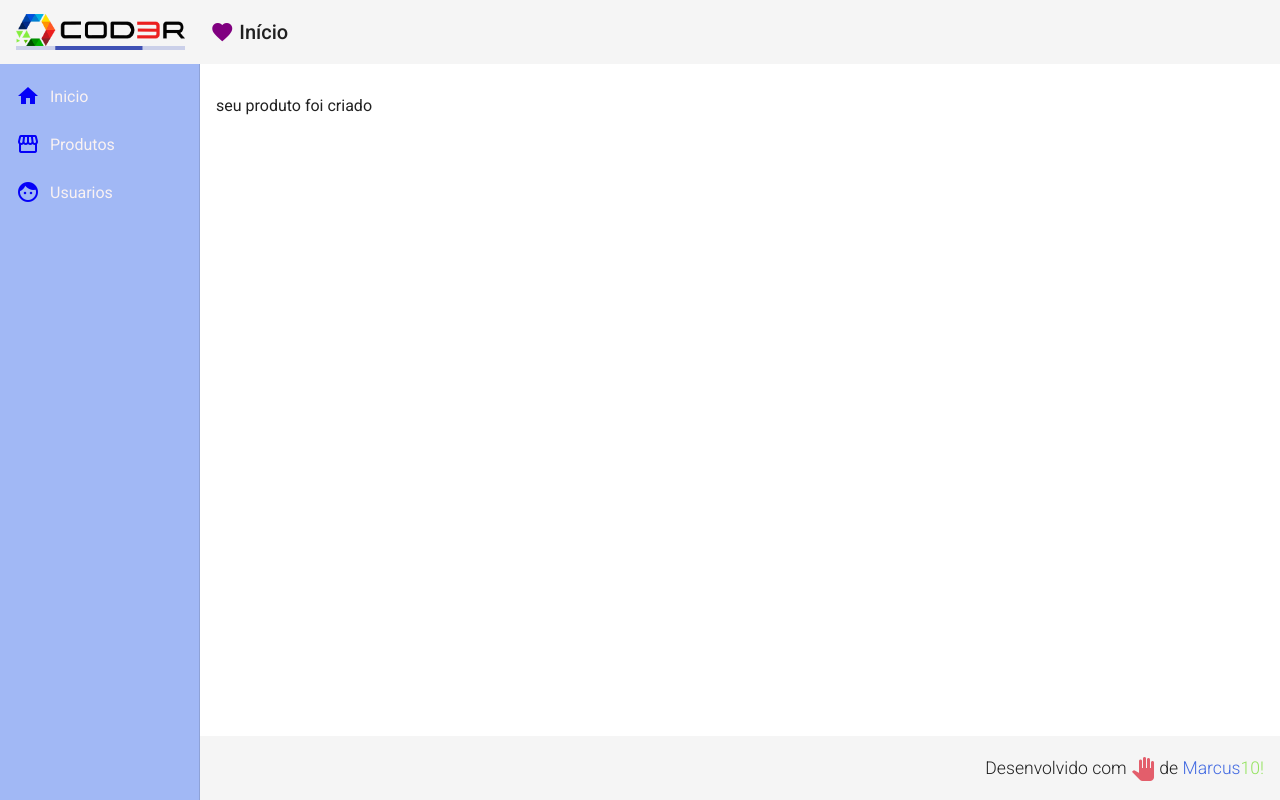
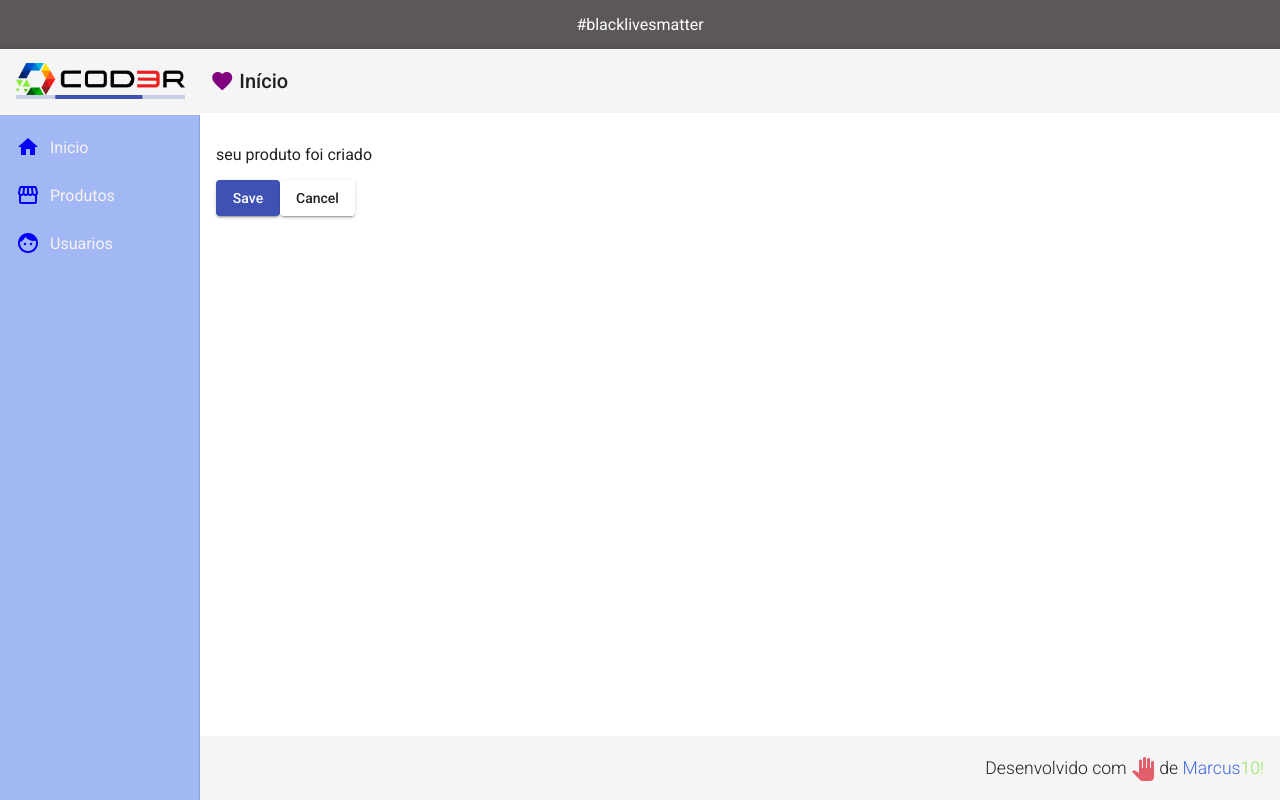
Before and after one commit to anacosantos/angular-coder, an Angular app in the folder frontend/: page /products/create in a window 1280 px wide. Built offline with nearby package versions, Linux system fonts and the light colour scheme.

Commit message:
criação de top, novas criaçoes com CSS e inicio de backend

```diff
--- a/frontend/src/app/app.component.html
+++ b/frontend/src/app/app.component.html
@@ -1,3 +1,5 @@
+
+<app-top></app-top>
 <app-header></app-header>
 <app-nav></app-nav>
 <app-footer></app-footer>
--- a/frontend/src/app/components/product/product-create/product-create.component.html
+++ b/frontend/src/app/components/product/product-create/product-create.component.html
@@ -1 +1,9 @@
 <p>seu produto foi criado</p>
+
+<button mat-raised-button (click)="createProduct()" color="primary">
+    Save
+</button>
+
+<button mat-raised-button (click)="cancel()">
+    Cancel
+</button>
--- a/frontend/src/app/components/product/product-create/product-create.component.ts
+++ b/frontend/src/app/components/product/product-create/product-create.component.ts
@@ -1,4 +1,6 @@
+import { ProductService } from './../product.service';
 import { Component, OnInit } from '@angular/core';
+import { Router } from '@angular/router';
 
 @Component({
   selector: 'app-product-create',
@@ -7,14 +9,21 @@ import { Component, OnInit } from '@angular/core';
 })
 export class ProductCreateComponent implements OnInit {
 
-  propLegal =  "qualquer"
+  constructor(
+    private productService: ProductService,
+    private router :Router) {
 
-  constructor() { }
+      }
 
   ngOnInit(): void {
+
   }
 
-  fazerAlgo(): void {
-    console.log('Fazendo algo!')
+  createProduct(): void{
+    this.productService.showMessage('Produto criado')
   }
+  cancel(): void{
+    this.router.navigate(['/products'])
+  }
+
 }
--- /dev/null
+++ b/frontend/src/app/components/product/product.service.ts
@@ -0,0 +1,27 @@
+import { Injectable } from '@angular/core';
+import { MatSnackBar } from '@angular/material/snack-bar'
+import { HttpClient } from '@angular/common/http';
+import { Product } from './product.model';
+
+@Injectable({
+  providedIn: 'root'
+})
+export class ProductService {
+
+  baseUrl ="http://localhost:3001/products"
+
+
+  constructor(private snackBar: MatSnackBar, private http: HttpClient) {}
+
+  showMessage(msg: string): void{
+    this.snackBar.open(msg,'Fechar', {
+      duration: 3000,
+      horizontalPosition: "right",
+      verticalPosition: "top"
+    })
+  }
+
+  create(product: Product){
+    return this.http.post()
+  }
+}
--- a/frontend/src/app/components/template/header/header.component.html
+++ b/frontend/src/app/components/template/header/header.component.html
@@ -1,5 +1,5 @@
 <mat-toolbar class = "header mat-elevation-z4">
-        <span>
+    <span>
         <a routerLink="/">
             <img class ="logo" src="assets/img/logo.png" alt="logo">
         </a>
--- a/frontend/src/app/components/template/nav/nav.component.html
+++ b/frontend/src/app/components/template/nav/nav.component.html
@@ -1,6 +1,6 @@
 <mat-sidenav-container class="container">
     <mat-sidenav class="sidenav" mode="side" opened
-        fixedInViewport="true" fixedTopGap="64">
+        fixedInViewport="true" fixedTopGap="115">
         <mat-nav-list class="nav-list">
             <a mat-list-item routerLink="/">
                 <i class ="material-icons">
--- /dev/null
+++ b/frontend/src/app/components/template/top/top.component.css
@@ -0,0 +1,7 @@
+.blacklives {
+    background: rgb(92, 88, 88);
+    padding-top:15px;
+    padding-bottom:15px;
+  text-align:center;
+  color: white;
+}
--- /dev/null
+++ b/frontend/src/app/components/template/top/top.component.html
@@ -0,0 +1,3 @@
+<div class="blacklives">
+    #blacklivesmatter
+</div>
--- /dev/null
+++ b/frontend/src/app/components/template/top/top.component.ts
@@ -0,0 +1,15 @@
+import { Component, OnInit } from '@angular/core';
+
+@Component({
+  selector: 'app-top',
+  templateUrl: './top.component.html',
+  styleUrls: ['./top.component.css']
+})
+export class TopComponent implements OnInit {
+
+  constructor() { }
+
+  ngOnInit(): void {
+  }
+
+}
```
Also changed, not shown: frontend/src/app/app.module.ts (+8 -3 lines).
